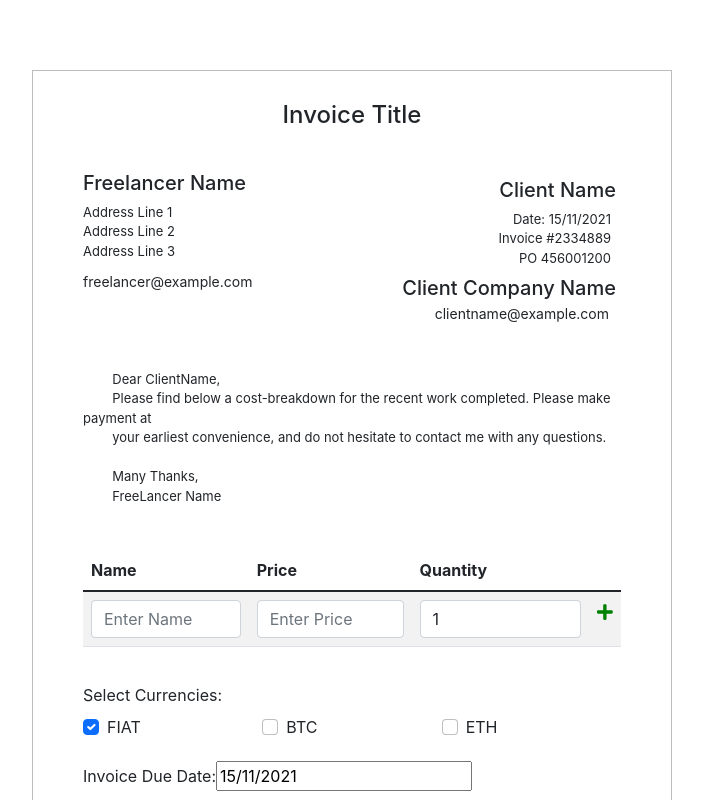
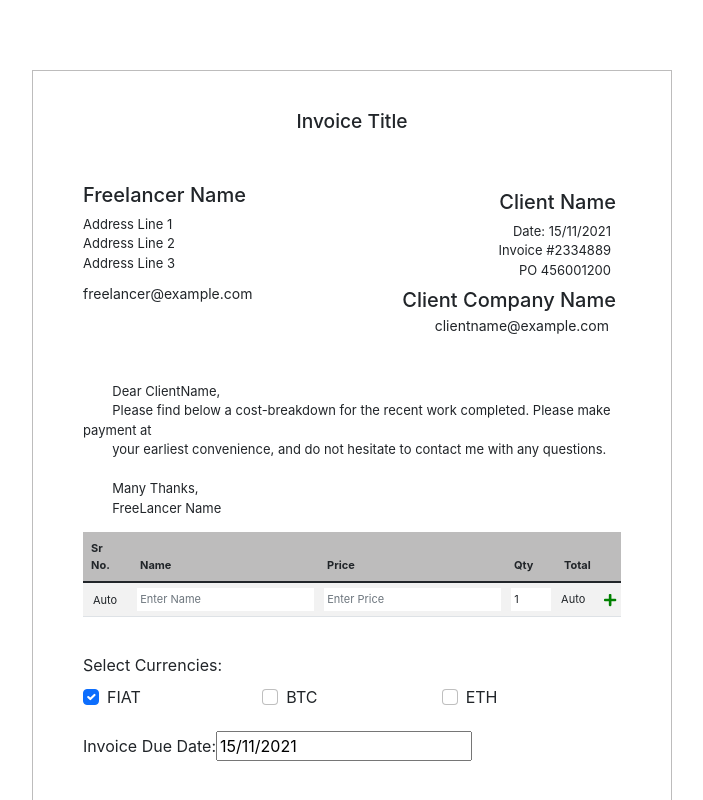
Before and after one commit to SANKARAMDAS/first, a React (Create React App) app: page /create-invoice in a window 1280 px wide. Shown: the top 800 px of the page, without its empty margins (288-991 px from the left). Built offline with nearby package versions, Linux system fonts and the light colour scheme.

Commit message:
Create Invoice Form

```diff
--- a/src/components/Invoice/CreateInvoice.js
+++ b/src/components/Invoice/CreateInvoice.js
@@ -14,6 +14,8 @@ const CreateInvoice = (props) => {
     //For React Router history object
 
     let history = useHistory()
+
+    const [title, setTitle] = useState("Invoice Title")
 
     //State Variables And Handler Variables for CLIENT DETAILS
 
@@ -64,9 +66,12 @@ const CreateInvoice = (props) => {
         FreeLancer Name
         `
     )
-    const [notes, setNotes] = useState("")
 
     let selectionHandler = {}
+
+    const handleTitle = (e) => {
+        setTitle(e.target.val)
+    }
 
     /* CLIENT DETAILS' METHODS */
 
@@ -171,11 +176,6 @@ const CreateInvoice = (props) => {
     //Intro Handler
     const handleIntroInput = (e) => {
         setIntro(e.target.value)
-    }
-
-    //Notes Handler
-    const handleNotesInput = (e) => {
-        setNotes(e.target.value)
     }
 
     //Proportion Slider Render Methods
@@ -312,7 +312,6 @@ const CreateInvoice = (props) => {
             "item": items,
             "dueDate": dateFormat(dueDate, "dd/mm/yyyy"),
             "creationDate": dateFormat(Date.now(), "dd/mm/yyyy"),
-            "memo": notes
         }
 
         history.push({
@@ -330,7 +329,7 @@ const CreateInvoice = (props) => {
                     <div className="col-lg-6 col-md-6 col-sm-6">
                         <div className="invoice-form-wrapper">
                             <div style={{ marginBottom: "20px" }} className="col-12 text-center">
-                                <h4>Invoice Title</h4>
+                                <Form.Control onChange={handleTitle} className="invoice-title" value={title} />
                             </div>
                             <Form>
                                 <div className="row details-wrapper">
@@ -361,12 +360,14 @@ const CreateInvoice = (props) => {
                                         <Form.Control className="intro-textarea" value={intro} onChange={handleIntroInput} as="textarea" />
                                     </div>
                                     <div className="col-12">
-                                        <Table striped>
-                                            <thead>
+                                        <Table className="invoice-table" striped>
+                                            <thead className="invoice-table-head">
                                                 <tr>
+                                                    <th>Sr No.</th>
                                                     <th>Name</th>
                                                     <th>Price</th>
-                                                    <th>Quantity</th>
+                                                    <th>Qty</th>
+                                                    <th>Total</th>
                                                     <th></th>
                                                 </tr>
                                             </thead>
@@ -376,25 +377,29 @@ const CreateInvoice = (props) => {
                                                         items.map((item, index) => {
                                                             return (
                                                                 <tr key={index}>
+                                                                    <td>{index + 1}</td>
                                                                     <td>{item.name}</td>
                                                                     <td>{item.price}</td>
                                                                     <td>{item.quantity}</td>
+                                                                    <td>{parseInt(item.price) * parseInt(item.quantity)}</td>
                                                                     <td><FontAwesomeIcon onClick={() => { deleteItem(index) }} className="remove-item-btn" icon={faTrash} /></td>
                                                                 </tr>
                                                             )
                                                         }
                                                         )}
                                                 <tr>
+                                                    <td style={{ paddingTop: "9px", paddingLeft: "10px" }}>Auto</td>
                                                     <td>
-                                                        <Form.Control value={itemDetails['name']} onChange={handleItemDetails("name")} placeholder="Enter Name" />
+                                                        <Form.Control value={itemDetails['name']} className="product-input" onChange={handleItemDetails("name")} placeholder="Enter Name" />
                                                     </td>
                                                     <td>
-                                                        <Form.Control value={itemDetails['price']} onChange={handleItemDetails("price")} placeholder="Enter Price" />
+                                                        <Form.Control value={itemDetails['price']} className="product-input" onChange={handleItemDetails("price")} placeholder="Enter Price" />
                                                     </td>
                                                     <td>
-                                                        <Form.Control value={itemDetails['quantity']} onChange={handleItemDetails("quantity")} placeholder="Enter Quantity" type="number" min="1" step="1" />
+                                                        <Form.Control value={itemDetails['quantity']} className="product-input quantity" onChange={handleItemDetails("quantity")} placeholder="Enter Quantity" type="number" min="1" step="1" />
                                                     </td>
-                                                    <td><FontAwesomeIcon onClick={addItem} className="add-item-btn" icon={faPlus} /></td>
+                                                    <td style={{ paddingTop: "8px" }}>Auto</td>
+                                                    <td style={{ paddingTop: "10px" }}><FontAwesomeIcon onClick={addItem} className="add-item-btn" icon={faPlus} /></td>
                                                 </tr>
 
                                             </tbody>
@@ -427,12 +432,6 @@ const CreateInvoice = (props) => {
                                             />
                                         </Form.Group>
                                     </div>
-                                    <div className="col-lg-12">
-                                        <Form.Group className="mb-3" controlId="formBasicNotes">
-                                            <Form.Label>Extra Notes: </Form.Label>
-                                            <Form.Control value={notes} onChange={handleNotesInput} as="textarea" />
-                                        </Form.Group>
-                                    </div>
                                 </div>
                                 <div className="col-12 text-center">
                                     <button className="btn btn-primary" onClick={handlePreviewInvoice} type="submit">
--- a/src/components/Invoice/css/CreateInvoice.css
+++ b/src/components/Invoice/css/CreateInvoice.css
@@ -1,6 +1,17 @@
 .details-wrapper{
   margin-top: 40px;
   margin-bottom: 20px;
+}
+.invoice-title{
+  border: none;
+  font-size: 1.20rem;
+  font-weight: 500;
+  text-align: center;
+}
+.invoice-title:focus{
+  border:none;
+  outline:none;
+  box-shadow: none;
 }
 .invoice-form-wrapper{
   margin: 70px 0;
@@ -63,13 +74,36 @@
   margin: 0;
   resize: none;
   border: none;
-  height: 200px;
+  height: 170px;
   font-size: 13px;
 }
 .intro-textarea:focus{
   outline: none;
   border: none;
   box-shadow: none;
+}
+.invoice-table-head{
+  background-color: #bdbcbc;
+}
+.invoice-table-head tr th{
+  font-size: 11px;
+}
+.invoice-table tbody td{
+  padding: 5px;
+  font-size: 11px;
+}
+.product-input{
+  border:none;
+  border-radius: 0;
+  padding:0.2rem;
+  font-size: 11px;
+}
+.product-input:focus{
+  outline: none;
+  box-shadow: none;
+}
+.product-input.quantity{
+  width:40px;
 }
 .input-range {
     margin-top: 40px;
@@ -86,12 +120,12 @@
     border: 1px solid #A9A9A9;
   }
   .add-item-btn{
-    font-size: 18px;
+    font-size: 14px;
     color: green;
     cursor: pointer;
   }
   .remove-item-btn{
-    font-size: 18px;
+    font-size: 14px;
     color: red;
     cursor: pointer;
   }
```
